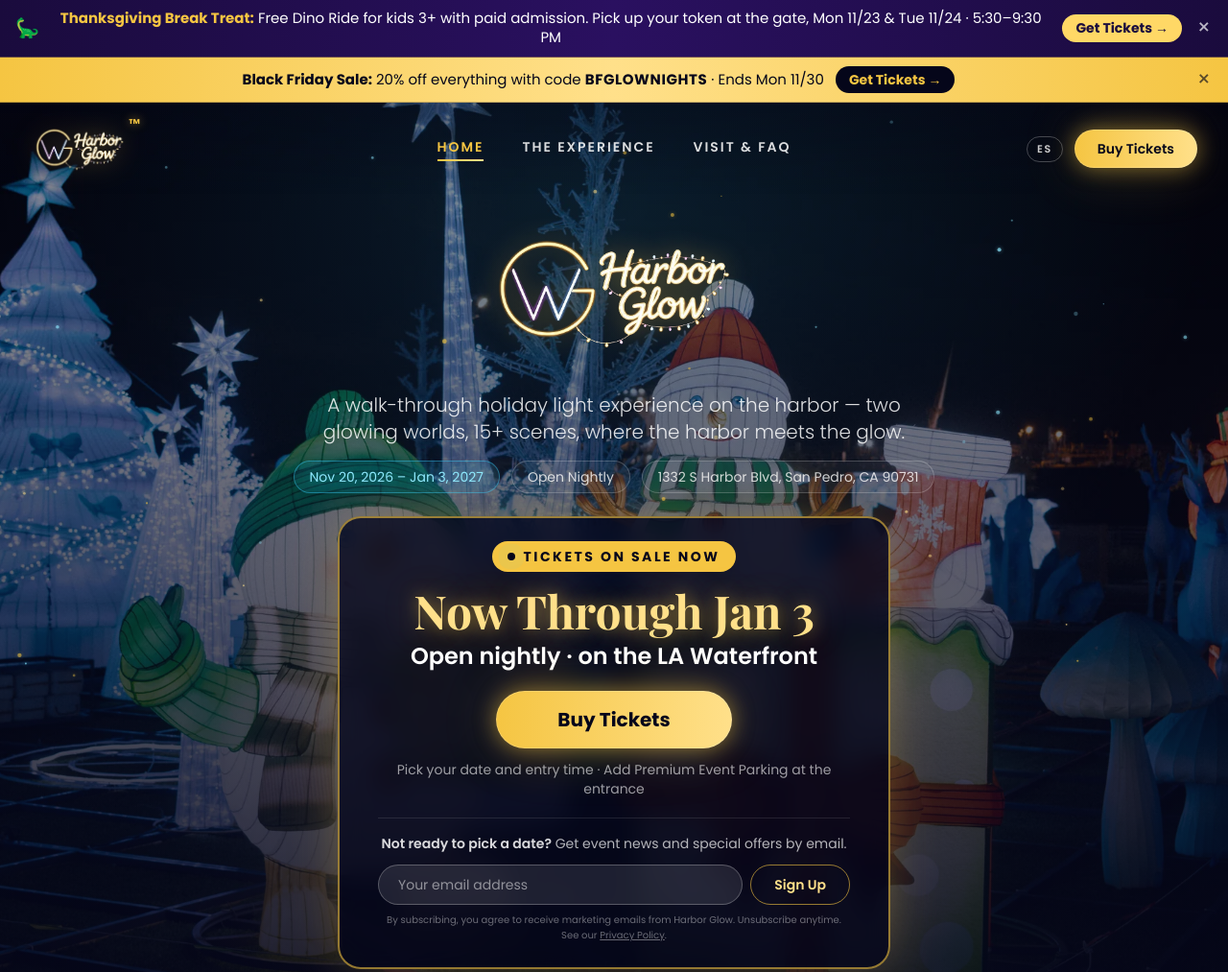
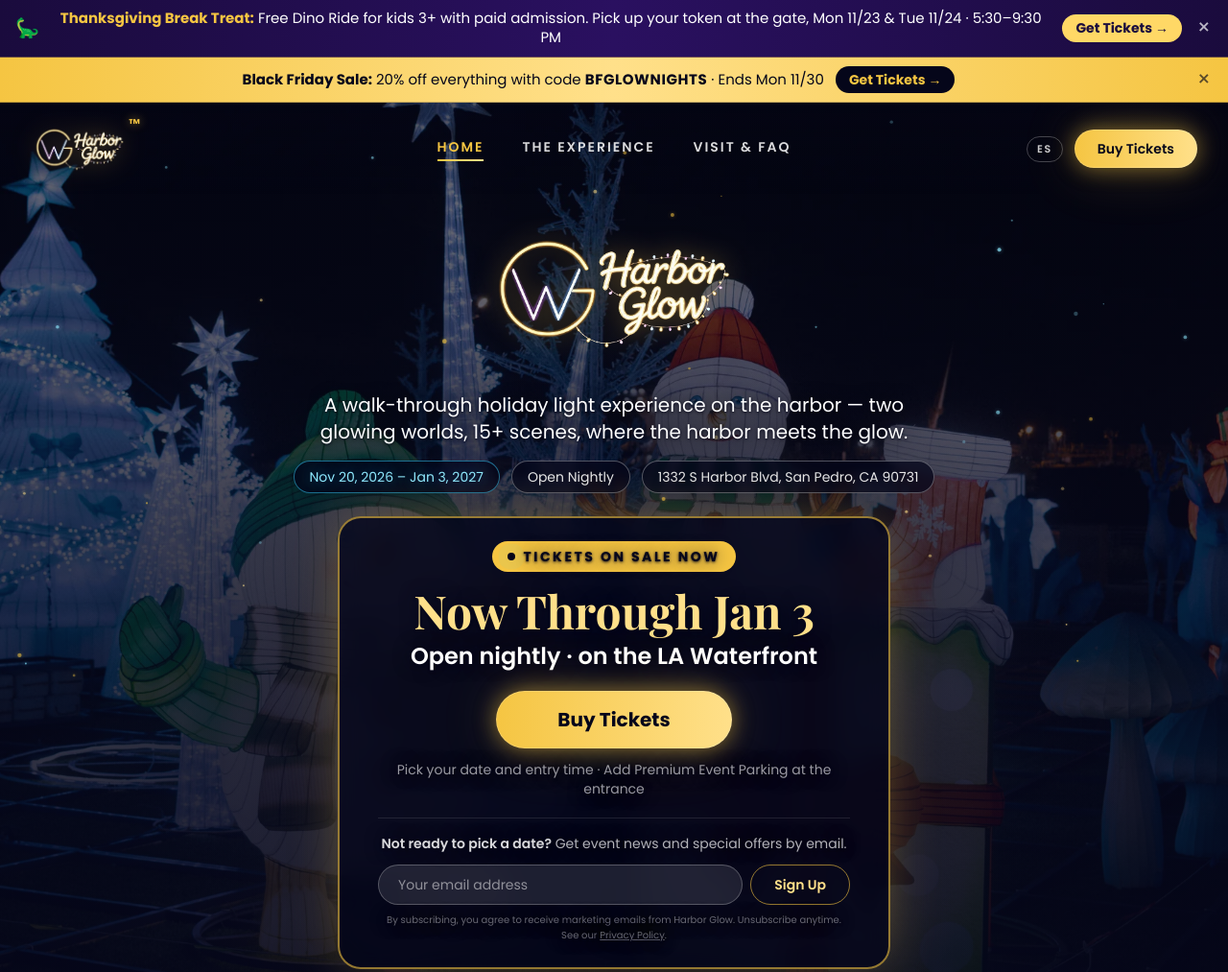
Before and after one commit to marinal0421-sketch/harbor-glow-site, a plain HTML site: page index.html in a window 1280 px wide. Shown: the top 1013 px of the page at 96% size. Drawn offline with nearby package versions, Linux system fonts and the light colour scheme.

Commit message:
Update index.html

```diff
--- a/index.html
+++ b/index.html
@@ -233,10 +233,11 @@
       box-shadow: 0 0 34px rgba(58,210,255,0.28), 0 24px 50px -20px rgba(0,0,0,0.8);
     }
 
+    #top p { text-shadow: 0 1px 3px rgba(5,6,26,.9), 0 0 18px rgba(5,6,26,.8); }
     .hero-bg {
       background:
-        linear-gradient(180deg, rgba(5,6,26,0.40) 0%, rgba(5,6,26,0.60) 45%, rgba(5,6,26,0.97) 100%),
-        radial-gradient(ellipse 80% 60% at 50% 20%, rgba(58,210,255,0.22), transparent 60%),
+        radial-gradient(ellipse 60% 45% at 50% 62%, rgba(5,6,26,0.70), transparent 75%),
+        linear-gradient(180deg, rgba(5,6,26,0.55) 0%, rgba(5,6,26,0.72) 45%, rgba(5,6,26,0.97) 100%),
         url('images/real/hero-christmas-wonderland.webp');
       background-size: cover;
       background-position: center 55%;
@@ -301,7 +302,7 @@
     }
     @media (max-width: 768px) {
       .section-bg-trees, .section-bg-whale { background-attachment: scroll; }
-      .hero-bg { background-image: linear-gradient(180deg, rgba(5,6,26,0.35) 0%, rgba(5,6,26,0.55) 45%, rgba(5,6,26,0.97) 100%), url('images/real/hero-mobile-penguin.webp'); background-position: center 40%; }
+      .hero-bg { background-image: linear-gradient(180deg, rgba(5,6,26,0.55) 0%, rgba(5,6,26,0.72) 45%, rgba(5,6,26,0.97) 100%), url('images/real/hero-mobile-penguin.webp'); background-position: center 40%; }
     }
 
     .stat-num { text-shadow: 0 0 16px rgba(245,197,66,0.4); }
@@ -462,18 +463,18 @@
         <img src="images/logo.webp" alt="" aria-hidden="true" fetchpriority="high" class="logo-mark w-full max-w-[190px] sm:max-w-[240px] md:max-w-[270px] mx-auto" />
       </h1>
 
-      <p class="mt-3 text-base sm:text-xl text-white/85 font-light max-w-2xl 2xl:max-w-3xl mx-auto leading-snug [text-wrap:balance]">
+      <p class="mt-3 text-base sm:text-xl text-white font-normal max-w-2xl 2xl:max-w-3xl mx-auto leading-snug [text-wrap:balance]">
         A walk-through holiday light experience on the harbor — two glowing worlds, 15+ scenes, where the harbor meets the glow.
       </p>
 
       <div class="mt-4 flex flex-wrap items-center justify-center gap-2 sm:gap-3 text-xs sm:text-sm">
-        <span class="rounded-full border border-electric/40 bg-electric/10 px-4 py-1.5 text-electric-soft glow-blue">
+        <span class="rounded-full border border-electric/50 bg-midnight/75 backdrop-blur-sm px-4 py-1.5 text-electric-soft glow-blue">
           Nov 20, 2026 – Jan 3, 2027
         </span>
-        <span class="rounded-full border border-white/20 bg-white/5 px-4 py-1.5 text-white/80">
+        <span class="rounded-full border border-white/30 bg-midnight/75 backdrop-blur-sm px-4 py-1.5 text-white/90">
           Open Nightly
         </span>
-        <span class="rounded-full border border-white/20 bg-white/5 px-4 py-1.5 text-white/80">
+        <span class="rounded-full border border-white/30 bg-midnight/75 backdrop-blur-sm px-4 py-1.5 text-white/90">
           1332 S Harbor Blvd, San Pedro, CA 90731
         </span>
       </div>
```
